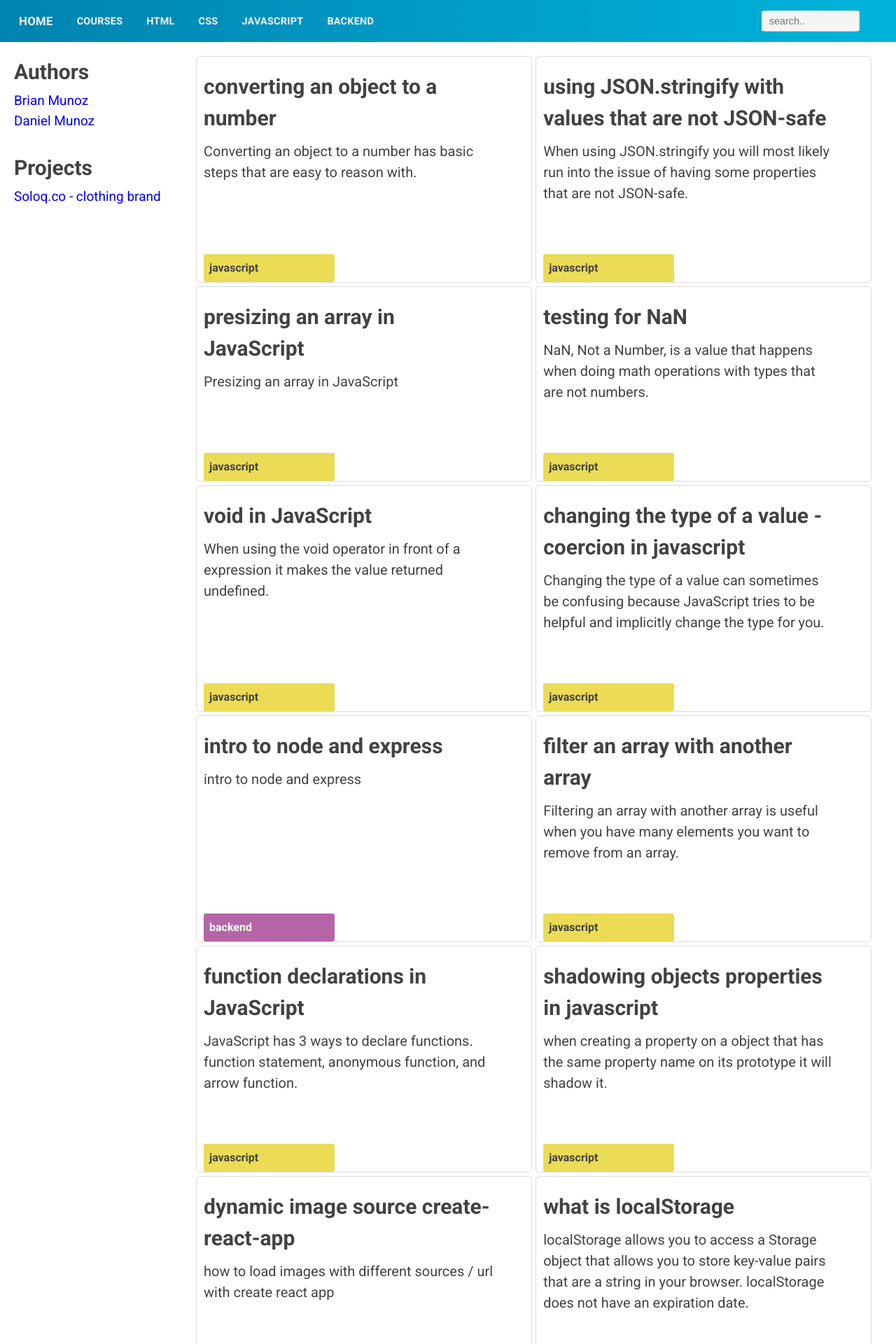
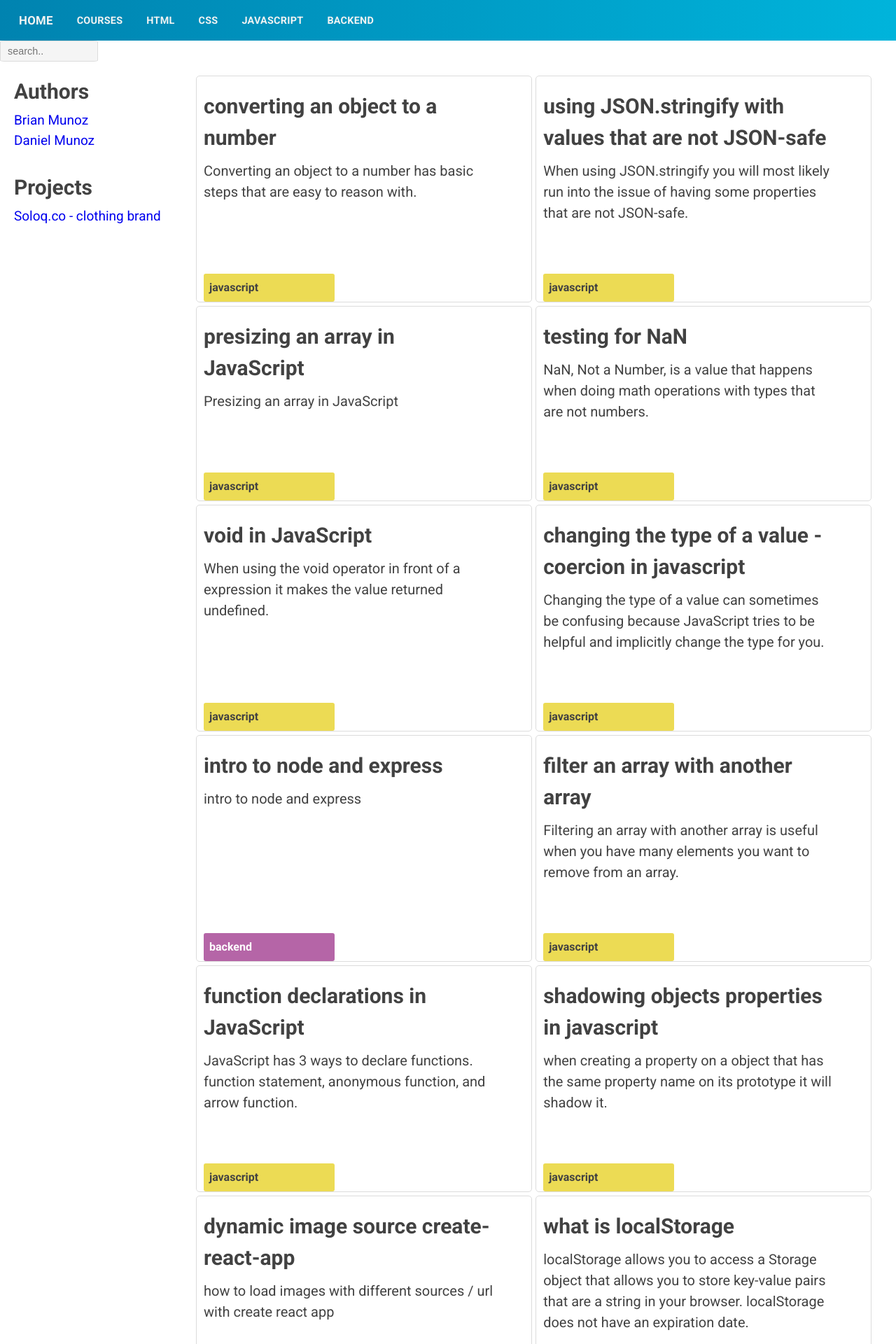
Before and after one commit to codinglead/codinglead.github.io, a Jekyll site: the page built from index.html, in a window 1280 px wide. Shown: the top 1920 px of the page at 70% size. Built offline with Jekyll 4.4.1, drawn with Linux system fonts in a browser that asks for light colours; comment, search, counter and statistics services are not loaded.

Commit message:
move search input from nav to default

```diff
--- a/_includes/nav.html
+++ b/_includes/nav.html
@@ -8,8 +8,6 @@
     <li> <a href="{{ site.baseurl }}/javascript">JavaScript</a> </li>
     <li> <a href="{{ site.baseurl }}/backend">backend</a> </li>
   </ul>
-
-  <input type="text" id="search-input" placeholder="search.." class="form-control input-lg search__input">
 
   {% include hamburger-menu.html %}
 
--- a/_layouts/default.html
+++ b/_layouts/default.html
@@ -47,8 +47,12 @@
     {% include nav.html %}
 
     <div class="container">
+      <div class="search__input-container">
+        <input type="text" id="search-input" placeholder="search.." class="search__input" />
+      </div>
+
+
       {{ content }}
-
 
       <!-- html for search -->
 
```
